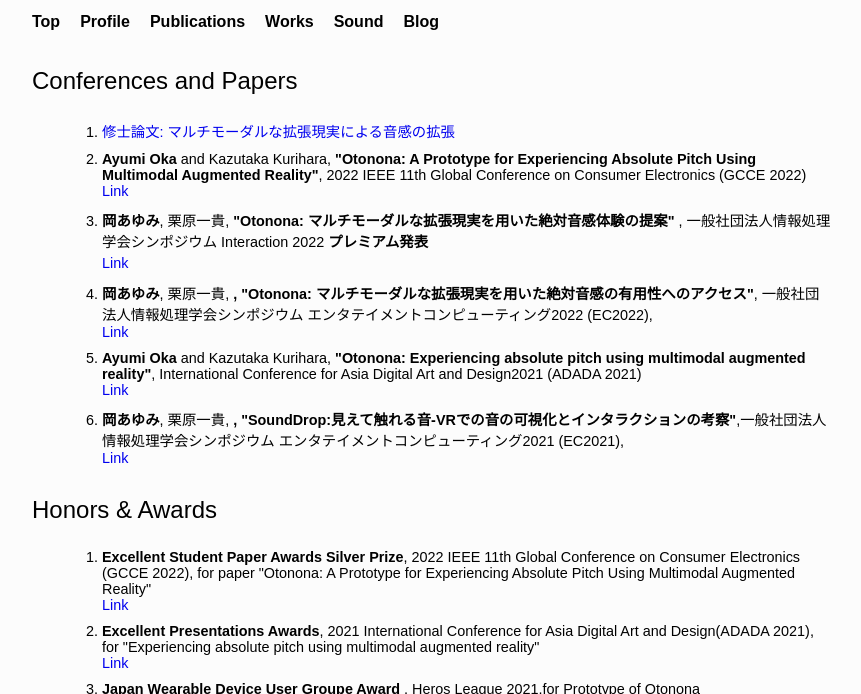
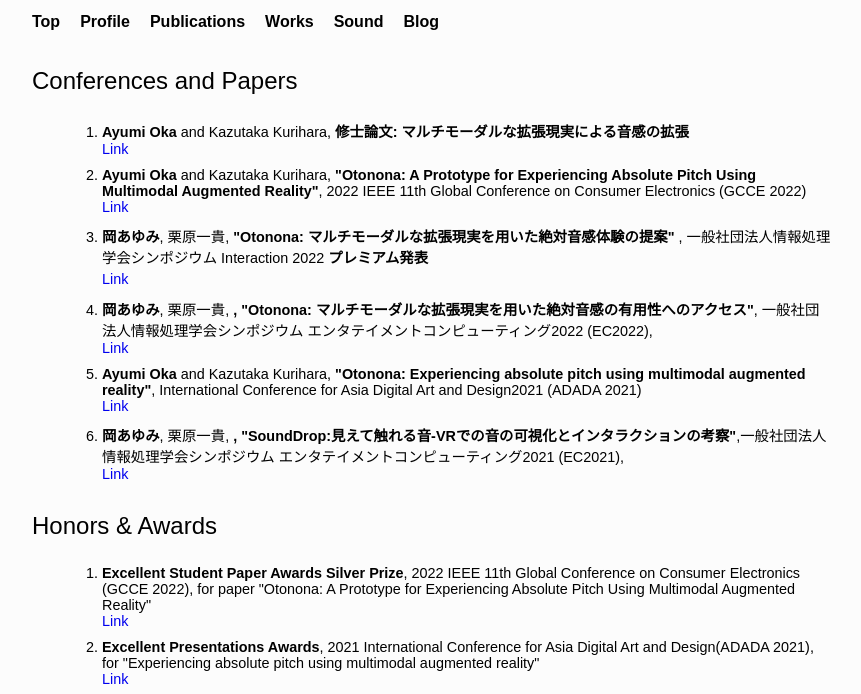
Before and after one commit to GingaSystem/portfolio, a plain HTML site: page publications.html in a window 1280 px wide. Shown: the part 93-787 px from the top of the page, without its empty margins (208-1069 px from the left). Drawn offline with nearby package versions, Linux system fonts and the light colour scheme; a script that the page names is missing.

Commit message:
Update publications.html

```diff
--- a/publications.html
+++ b/publications.html
@@ -29,7 +29,8 @@
             <h2>Conferences and Papers </h2>
             <div class="content">
                 <ol>
-                    <li><a href="修論.pdf" target="_blank">修士論文: マルチモーダルな拡張現実による音感の拡張</a></li>
+                    <li><b>Ayumi Oka</b> and Kazutaka Kurihara, <b>修士論文: マルチモーダルな拡張現実による音感の拡張</b><br>
+                        <a href="修論.pdf" target="_blank">Link</a>
                     <li><b>Ayumi Oka</b> and Kazutaka Kurihara, <b>"Otonona: A
                             Prototype for Experiencing Absolute Pitch Using Multimodal Augmented Reality"</b>, 2022 IEEE
                         11th
```
